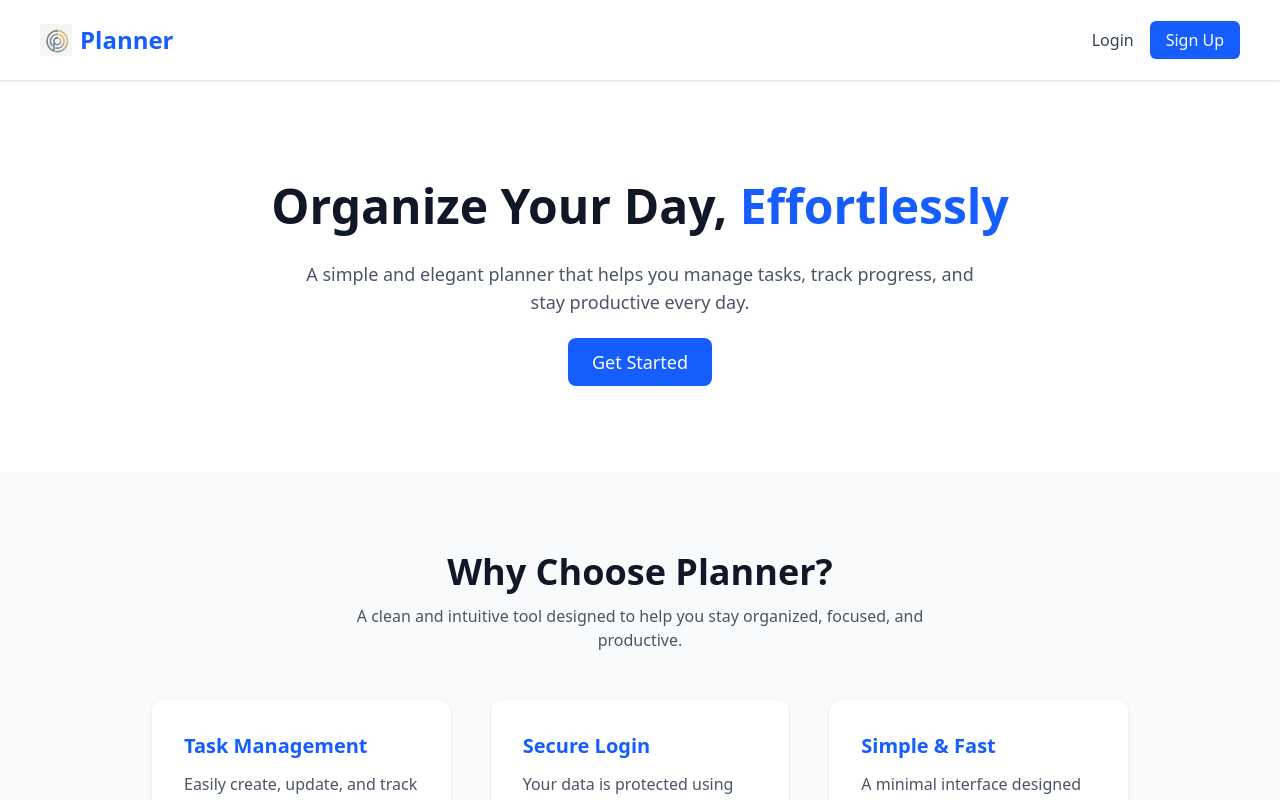
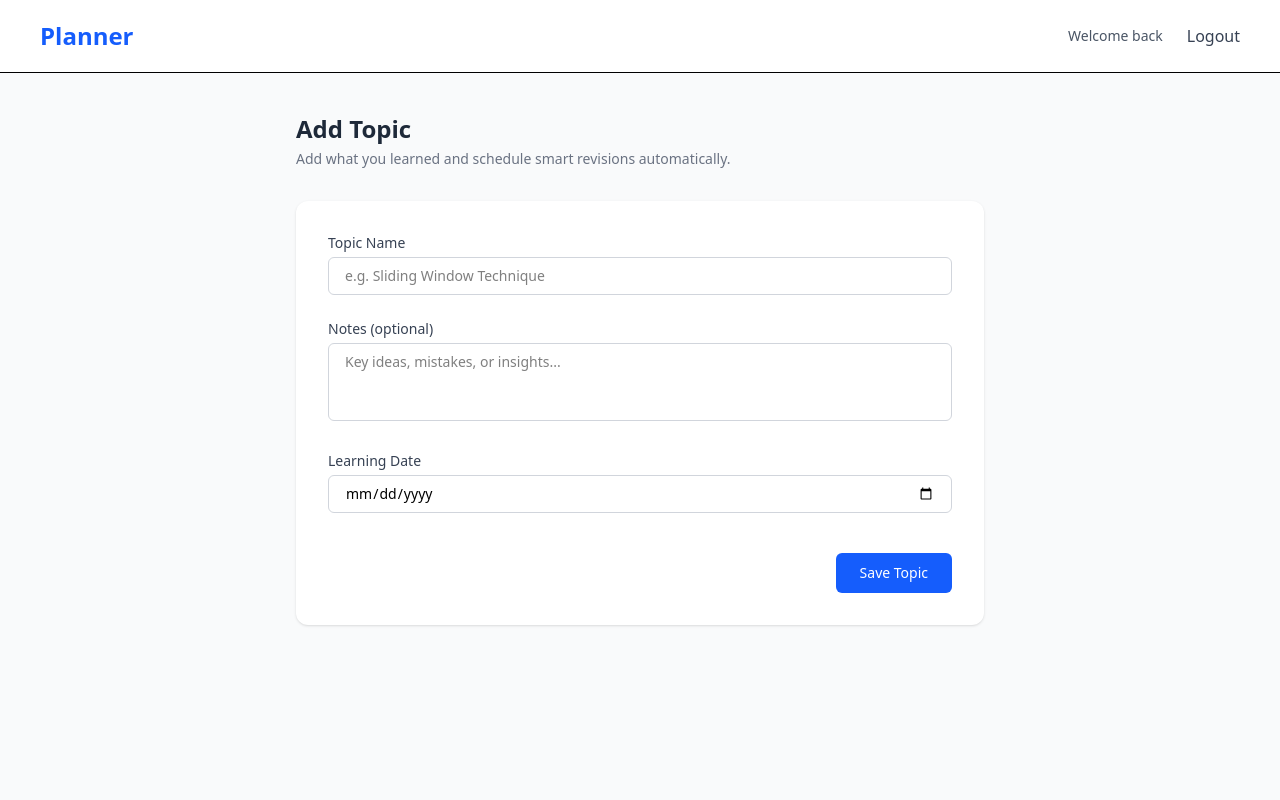
Before and after one commit to Mohanappriya0106/Planner, a React (Vite) app in the folder frontend/: page /add-topic in a window 1280 px wide. Before the commit this address led to /. Shown: the top 800 px of the page. Built offline with nearby package versions, Linux system fonts and the light colour scheme; sample sign-in values are in the browser's storage.

Commit message:
added AddTopics page

```diff
--- a/frontend/src/App.jsx
+++ b/frontend/src/App.jsx
@@ -7,6 +7,8 @@ import ProtectedRoute from "./components/ProtectedRoute";
 import LandingPage from "./pages/LandingPage";
 import ForgotPassword from "./pages/ForgotPassword";
 import ResetPassword from "./pages/ResetPassword";
+import AddTopic from "./pages/AddTopics";
+
 
 
 
@@ -23,6 +25,15 @@ function App() {
           element={
             <ProtectedRoute>
               <Dashboard />
+            </ProtectedRoute>
+          }
+        />
+
+        <Route
+          path="/add-topic"
+          element={
+            <ProtectedRoute>
+              <AddTopic />
             </ProtectedRoute>
           }
         />
--- /dev/null
+++ b/frontend/src/pages/AddTopics.jsx
@@ -0,0 +1,100 @@
+import Header from "../components/Header";
+import { useState } from "react";
+
+export default function AddTopic() {
+  const [topic, setTopic] = useState("");
+  const [notes, setNotes] = useState("");
+  const [date, setDate] = useState("");
+
+  return (
+    <div className="min-h-screen bg-gray-50">
+      <Header />
+
+      <main className="max-w-3xl mx-auto px-10 py-10">
+        {/* Page Title */}
+        <div className="mb-8">
+          <h1 className="text-2xl font-semibold text-gray-800">
+            Add Topic
+          </h1>
+          <p className="text-sm text-gray-500 mt-1">
+            Add what you learned and schedule smart revisions automatically.
+          </p>
+        </div>
+
+        {/* Card */}
+        <div className="bg-white rounded-xl shadow-sm p-8 space-y-6">
+
+          {/* Topic Name */}
+          <div>
+            <label className="block text-sm font-medium text-gray-700 mb-1">
+              Topic Name
+            </label>
+            <input
+              type="text"
+              placeholder="e.g. Sliding Window Technique"
+              value={topic}
+              onChange={(e) => setTopic(e.target.value)}
+              className="w-full border border-gray-300 rounded-md px-4 py-2 text-sm focus:ring-2 focus:ring-blue-500 focus:outline-none"
+            />
+          </div>
+
+          {/* Notes */}
+          <div>
+            <label className="block text-sm font-medium text-gray-700 mb-1">
+              Notes (optional)
+            </label>
+            <textarea
+              rows="3"
+              placeholder="Key ideas, mistakes, or insights..."
+              value={notes}
+              onChange={(e) => setNotes(e.target.value)}
+              className="w-full border border-gray-300 rounded-md px-4 py-2 text-sm resize-none focus:ring-2 focus:ring-blue-500 focus:outline-none"
+            />
+          </div>
+
+          {/* Date */}
+          <div>
+            <label className="block text-sm font-medium text-gray-700 mb-1">
+              Learning Date
+            </label>
+            <input
+              type="date"
+              value={date}
+              onChange={(e) => setDate(e.target.value)}
+              className="w-full border border-gray-300 rounded-md px-4 py-2 text-sm focus:ring-2 focus:ring-blue-500 focus:outline-none"
+            />
+          </div>
+
+          {/* Revision Preview */}
+          {date && (
+            <div className="bg-gray-50 border border-gray-200 rounded-md p-4">
+              <p className="text-sm font-medium text-gray-700 mb-2">
+                Upcoming Revisions
+              </p>
+              <ul className="text-sm text-gray-600 space-y-1">
+                <li>• {addDays(date, 2)} — 2 Day Revision</li>
+                <li>• {addDays(date, 7)} — 1 Week Revision</li>
+                <li>• {addDays(date, 30)} — 1 Month Revision</li>
+              </ul>
+            </div>
+          )}
+
+          {/* Action */}
+          <div className="flex justify-end pt-4">
+            <button className="bg-blue-600 hover:bg-blue-700 text-white px-6 py-2.5 rounded-md text-sm font-medium transition">
+              Save Topic
+            </button>
+          </div>
+
+        </div>
+      </main>
+    </div>
+  );
+}
+
+/* Utility */
+function addDays(baseDate, days) {
+  const d = new Date(baseDate);
+  d.setDate(d.getDate() + days);
+  return d.toLocaleDateString();
+}
--- a/frontend/src/pages/Dashboard.jsx
+++ b/frontend/src/pages/Dashboard.jsx
@@ -1,8 +1,14 @@
 import Header from "../components/Header";
 import RevisionSection from "../components/RevisionSection";
 import CalendarPanel from "../components/CalenderPanel";
+import { useNavigate } from "react-router-dom";
+
+
+
 
 export default function Dashboard() {
+
+  const navigate = useNavigate();
   return (
     <div className="min-h-screen bg-gray-50">
       <Header />
@@ -30,9 +36,13 @@ export default function Dashboard() {
       </main>
 
       {/* Primary Action */}
-      <button className="fixed bottom-8 right-10 bg-blue-600 hover:bg-blue-700 text-white px-6 py-3 rounded-md shadow-md transition">
-        + Add Topic
-      </button>
+      <button
+  onClick={() => navigate("/add-topic")}
+  className="fixed bottom-8 right-10 bg-blue-600 hover:bg-blue-700 text-white px-6 py-3 rounded-md shadow-md transition"
+>
+  + Add Topic
+</button>
+
     </div>
   );
 }
```
